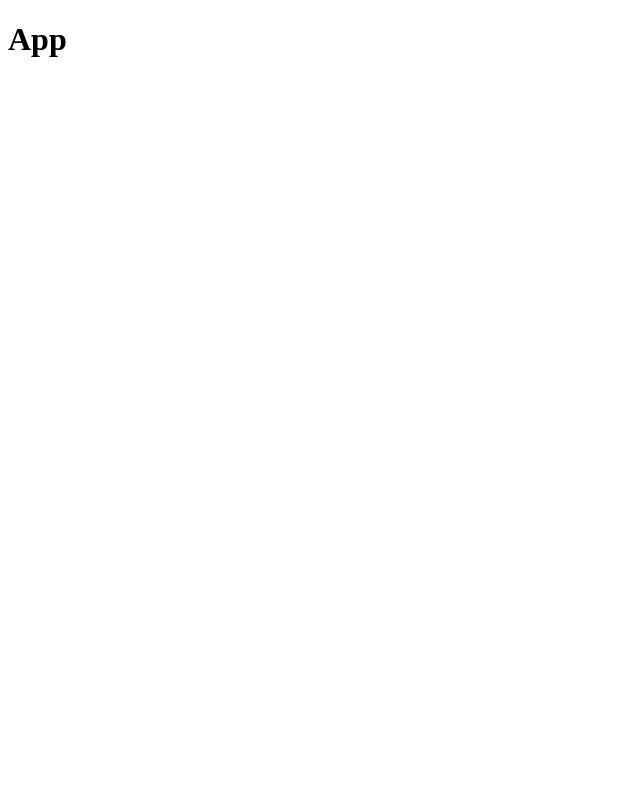
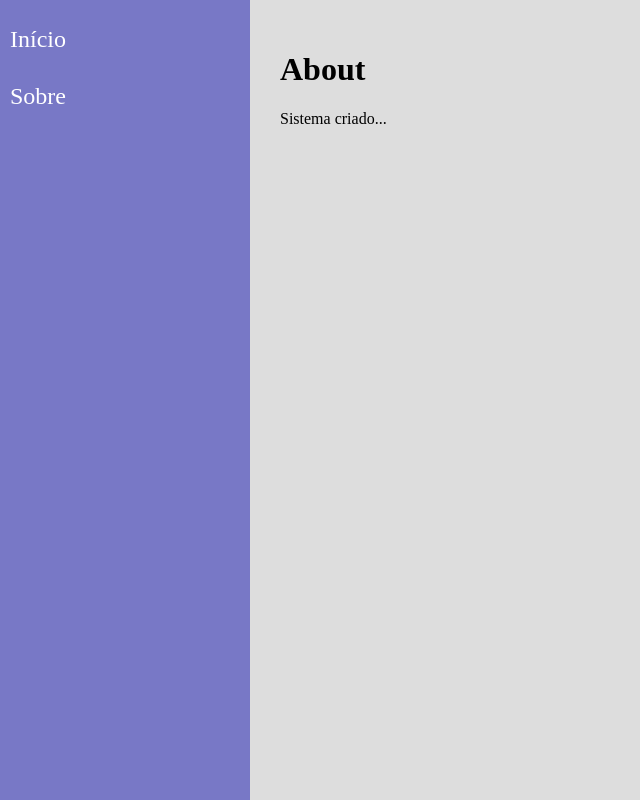
Before and after one commit to mariojor/react-navegacao, a React (Create React App) app: page /about in a window 1280 px wide. Shown: the whole page, without its empty margins (0-640 px from the left). Built offline with nearby package versions, Linux system fonts and the light colour scheme.

Commit message:
Config do react Router

```diff
--- a/src/components/layout/Content.css
+++ b/src/components/layout/Content.css
@@ -1,3 +1,6 @@
 .Content {
-
+    display: flex;
+    flex-grow: 1;
+    background-color: #ddd;
+    padding: 30px;
 }
--- a/src/components/layout/Content.jsx
+++ b/src/components/layout/Content.jsx
@@ -1,12 +1,21 @@
 import React from "react";
 import "./Content.css";
 
-const Content = (props) => {
-    return (
-        <main className="Content">
-            <h1>Content</h1>
-        </main>
-    )
-}
+import {Routes, Route} from "react-router-dom";
+
+import Home from "../../views/examples/Home";
+import About from "../../views/examples/About";
+
+const Content = props =>
+(
+    <main className="Content">
+        <Routes>
+            <Route path="/" element={<Home />} />
+            <Route path="/about" element={<About />} />
+        </Routes>
+
+    </main>
+)
+
 
 export default Content;
--- a/src/components/layout/Menu.css
+++ b/src/components/layout/Menu.css
@@ -1 +1,31 @@
-.Menu {}
+.Menu {
+    display: flex;
+    flex-basis: 250px;
+    background-color: rgb(120, 120, 198);
+}
+
+.Menu nav {
+   flex: 1;
+}
+
+.Menu ul {
+    list-style: none;
+    padding: 0;
+}
+
+.Menu li {
+   display: flex;
+}
+
+.Menu li a {
+    flex: 1;
+    color: white;
+    text-decoration: none;
+    font-size: 1.5rem;
+    margin-bottom: 10px;
+    padding: 10px;
+}
+
+.Menu li a:hover {
+    background-color: #00000020;
+}
--- a/src/components/layout/Menu.jsx
+++ b/src/components/layout/Menu.jsx
@@ -1,12 +1,21 @@
 import React from "react";
 import "./Menu.css";
 
-const Menu = (props) => {
-    return (
-        <aside className="Menu">
-            <h1>Menu</h1>
-        </aside>
-    )
-}
+import { Link } from "react-router-dom";
+
+const Menu = props => (
+    <aside className="Menu">
+        <nav>
+            <ul>
+                <li>
+                    <Link to="/">Início</Link>
+                </li>
+                <li>
+                    <Link to="/about">Sobre</Link>
+                </li>
+            </ul>
+        </nav>
+    </aside>
+)
 
 export default Menu;
--- /dev/null
+++ b/src/index.css
@@ -0,0 +1,3 @@
+body {
+    margin: 0;
+}
--- a/src/index.js
+++ b/src/index.js
@@ -1,3 +1,4 @@
+import "./index.css";
 import React from 'react';
 import ReactDOM from 'react-dom/client';
 import App from './views/App';
--- a/src/views/App.css
+++ b/src/views/App.css
@@ -1 +1,4 @@
-.App {}
+.App {
+    display: flex;
+    height: 100vh;
+}
--- a/src/views/App.jsx
+++ b/src/views/App.jsx
@@ -1,12 +1,20 @@
 import React from "react";
 import "./App.css";
 
-const App = (props) => {
-    return (
-        <div className="App">
-            <h1>App</h1>
-        </div>
-    )
-}
+import { BrowserRouter as Router } from "react-router-dom";
+import Menu from "../components/layout/Menu";
+import Content from "../components/layout/Content";
+
+const App = props =>
+(
+    <div className="App">
+        <Router>
+
+            <Menu />
+            <Content />
+        </Router>
+    </div>
+)
+
 
 export default App;
--- a/src/views/examples/Home.jsx
+++ b/src/views/examples/Home.jsx
@@ -1,12 +1,12 @@
 import React from "react";
 
-const Home = (props) => {
-    return (
-        <div>
-            <h1>Home</h1>
-            <p>Bem-vindo!</p>
-        </div>
-    )
-}
+const Home = props =>
+(
+    <div>
+        <h1>Home</h1>
+        <p>Bem-vindo!</p>
+    </div>
+)
+
 
 export default Home;
```
